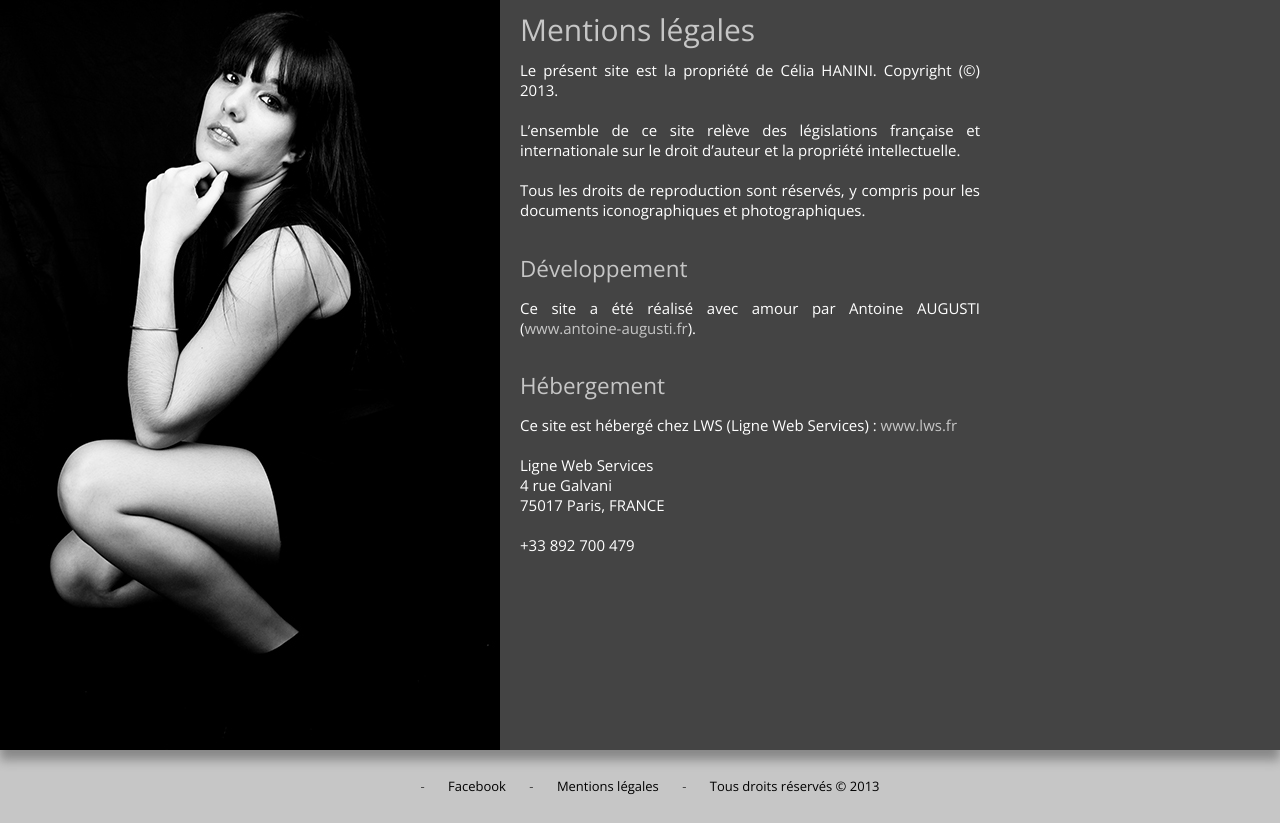
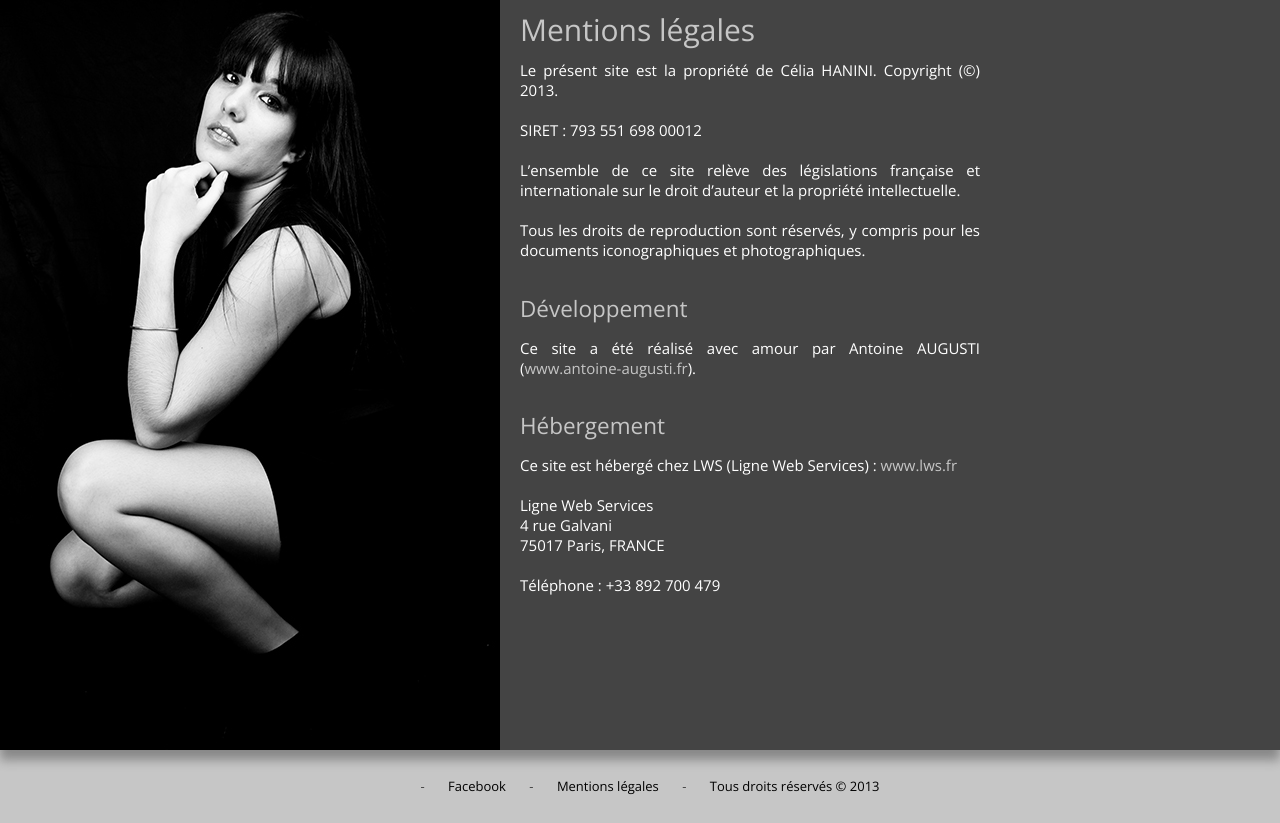
Before and after one commit to AntoineAug/liasimages, a PHP site: page /legal in a window 1280 px wide. Shown: the part 60-883 px from the top of the page. Run offline with PHP 8.4, Linux system fonts and the light colour scheme; some libraries are stand-ins or nearby versions.

Commit message:
Add the SIRET number

```diff
--- a/legal.php
+++ b/legal.php
@@ -8,6 +8,8 @@ include "header.php";
 			<div id="presentation">
 				<h1>Mentions légales</h1>
 				Le présent site est la propriété de Célia HANINI. Copyright (&copy;) <?= date("Y"); ?>.<br/>
+				<br/>
+				SIRET : 793 551 698 00012<br/>
 				<br/>
 				L’ensemble de ce site relève des législations française et internationale sur le droit d’auteur et la propriété intellectuelle.
 				<br/><br/>
@@ -23,7 +25,7 @@ include "header.php";
 				4 rue Galvani<br/>
 				75017 Paris, FRANCE<br/>
 				<br/>
-				+33 892 700 479
+				Téléphone : +33 892 700 479
 			</div>
 		</div>
 		<div class="clear"></div>
```
